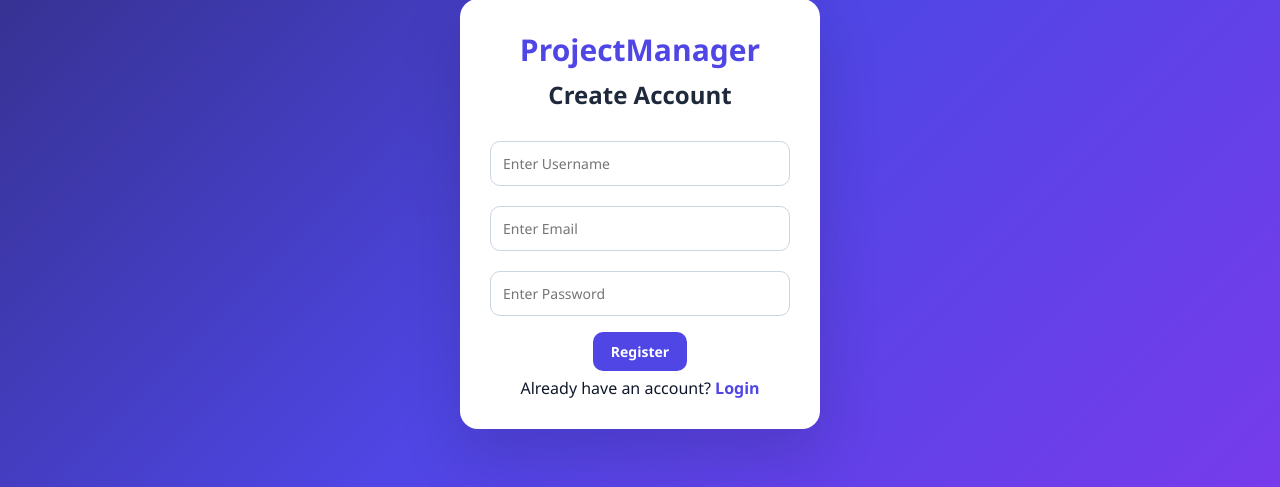
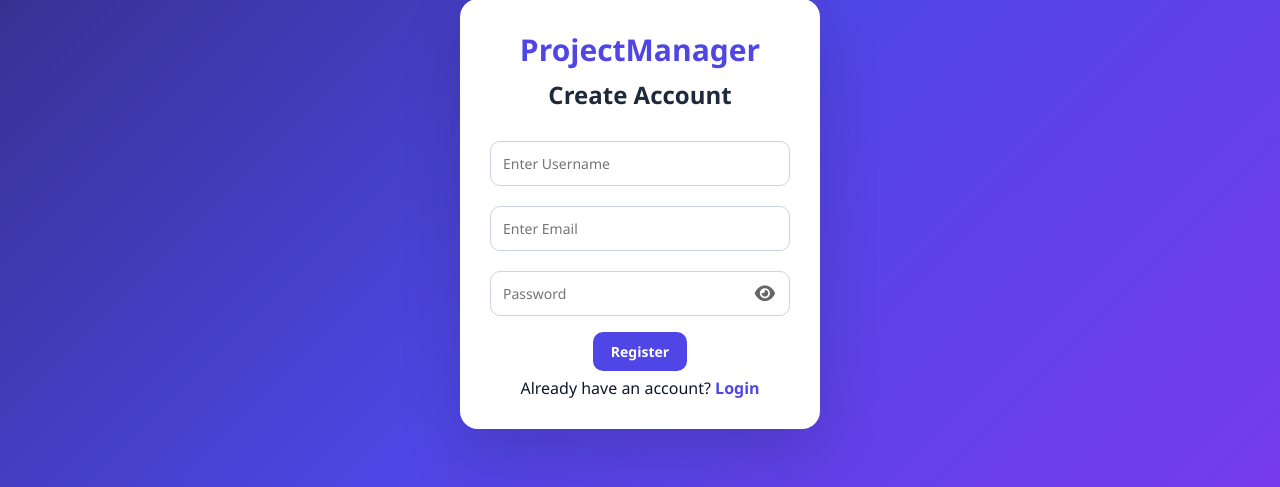
Before and after one commit to kesavardhankakani/project_manager, a Flask app: page /register in a window 1280 px wide. Shown: the part 186-673 px from the top of the page. Run offline with Flask 3, Linux system fonts and the light colour scheme; some libraries are stand-ins or nearby versions.

Commit message:
project done

```diff
--- a/static/css/style.css
+++ b/static/css/style.css
@@ -385,3 +385,31 @@ padding:20px;
     font-weight:500;
     text-shadow:0 0 4px rgba(19, 231, 107, 0.5);
 }
+/* Password Eye Icon */
+
+.password-container{
+    position: relative;
+    width: 100%;
+}
+
+.password-container input{
+    width: 100%;
+    padding: 12px 45px 12px 12px;
+    box-sizing: border-box;
+}
+
+.password-container i{
+
+    position:absolute;
+    top:50%;
+    right:15px;
+    transform:translateY(-50%);
+    cursor:pointer;
+    color:#666;
+    font-size:18px;
+
+}
+
+.password-container i:hover{
+    color:#007bff;
+}
--- a/static/js/app.js
+++ b/static/js/app.js
@@ -307,3 +307,26 @@ window.onload=function(){
         getProjectProgress();
     }
 };
+function togglePassword(){
+
+    const password=document.getElementById("password");
+    const icon=document.getElementById("togglePassword");
+
+    if(password.type==="password"){
+
+        password.type="text";
+
+        icon.classList.remove("fa-eye");
+        icon.classList.add("fa-eye-slash");
+
+    }
+    else{
+
+        password.type="password";
+
+        icon.classList.remove("fa-eye-slash");
+        icon.classList.add("fa-eye");
+
+    }
+
+}
--- a/templates/register.html
+++ b/templates/register.html
@@ -2,6 +2,8 @@
 <head>
 <title>ProjectManager - Register</title>
 <meta name="viewport" content="width=device-width, initial-scale=1.0">
+<link rel="stylesheet"
+href="https://cdnjs.cloudflare.com/ajax/libs/font-awesome/6.7.2/css/all.min.css">
 <link rel="stylesheet" href="/static/css/style.css">
 </head>
 
@@ -13,7 +15,13 @@
 
 <input type="text" id="username" placeholder="Enter Username">
 <input type="email" id="email" placeholder="Enter Email">
-<input type="password" id="password" placeholder="Enter Password">
+<div class="password-container">
+    <input type="password" id="password" placeholder="Password" required>
+
+    <i class="fa-solid fa-eye"
+       id="togglePassword"
+       onclick="togglePassword()"></i>
+</div>
 
 <button onclick="register()">Register</button>
 
```
Also changed, not shown: templates/login.html (+9 -1 lines).
